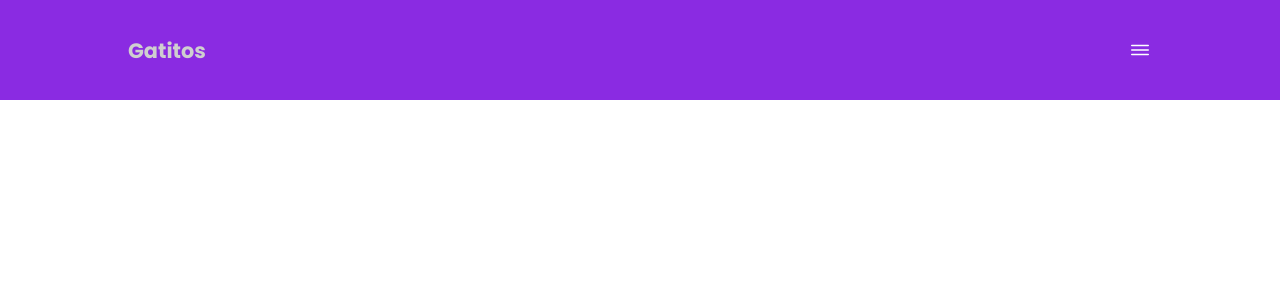
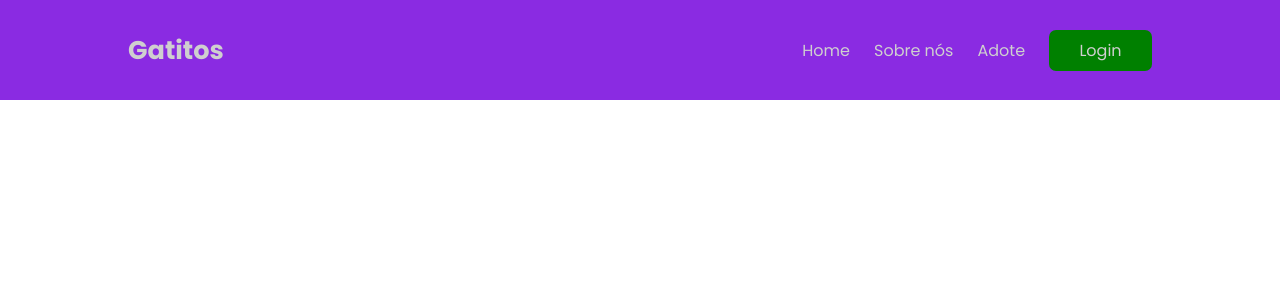
Before and after one commit to Rafaelsimas/Gatitos, a React (Vite) app: page / in a window 1280 px wide. Shown: the top 300 px of the page. Built offline with nearby package versions, Linux system fonts and the light colour scheme.

Commit message:
Menu desktop

```diff
--- a/src/Components/Menu/Menu.jsx
+++ b/src/Components/Menu/Menu.jsx
@@ -18,6 +18,12 @@ export default function Menu() {
         <nav>
           <div className="title-top poppins-bold">Gatitos</div>
           <ion-icon onClick={handleClickOpen} name="menu-outline"></ion-icon>
+          <ul className="link-desktop">
+            <li className="link poppins-regular">Home</li>
+            <li className="link poppins-regular">Sobre nós</li>
+            <li className="link poppins-regular">Adote</li>
+            <li className="link poppins-regular active">Login</li>
+          </ul>
         </nav>
       </header>
       <ul className={openMenu > 0 ? "drawer" : "drawer displayHidden"}>
--- a/src/Components/Menu/style.css
+++ b/src/Components/Menu/style.css
@@ -1,3 +1,53 @@
+.menu-mobile {
+  background: var(--main-color);
+  display: flex;
+  justify-content: center;
+  width: 100%;
+  height: 100px;
+}
+
+.menu-mobile nav {
+  display: flex;
+  justify-content: space-between;
+  align-items: center;
+  width: 80%;
+  height: 100px;
+}
+
+.menu-mobile nav .title-top {
+  color: var(--main-text);
+  font-size: 1.6rem;
+}
+
+.menu-mobile nav ion-icon {
+  display: none;
+}
+
+.link-desktop {
+  display: flex;
+  align-items: center;
+}
+
+.link-desktop .link {
+  margin-left: 1.5rem;
+  color: var(--main-text);
+}
+
+.link-desktop .link.active {
+  background-color: green;
+  padding: 0.5rem 1.9rem;
+  border-radius: 7px;
+}
+
+.drawer {
+  display: none;
+}
+
+@media (max-width: 900px) {
+  .link-desktop {
+    display: none;
+  }
+
   .menu-mobile {
     width: 100%;
     height: 100px;
@@ -22,6 +72,7 @@
   }
 
   .menu-mobile nav ion-icon {
+    display: block;
     color: white;
     font-size: 1.5rem;
   }
@@ -58,3 +109,4 @@
     margin-top: 90px;
     font-size: 2rem;
   }
+}
```
Lines whose indentation alone changed are shown as unchanged.
